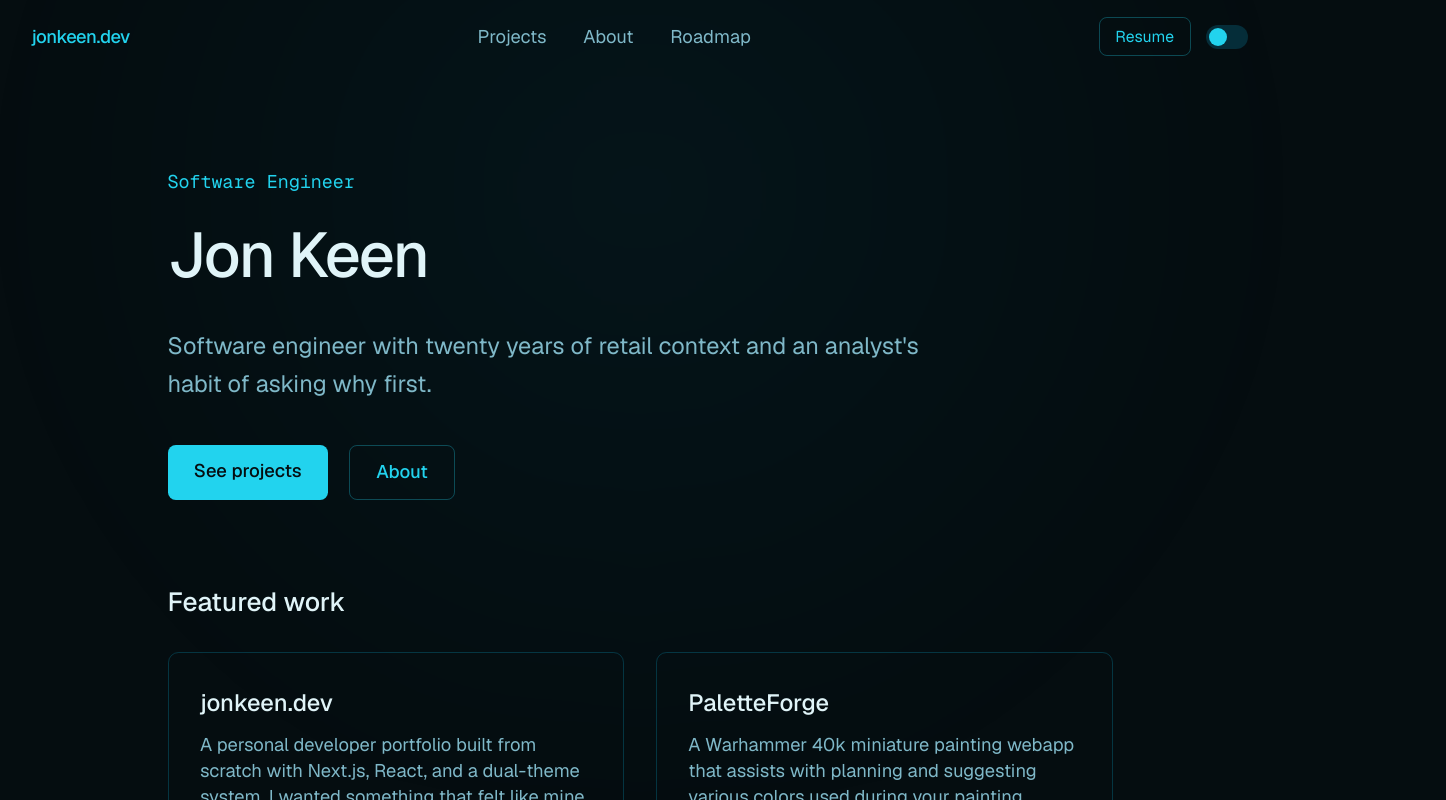
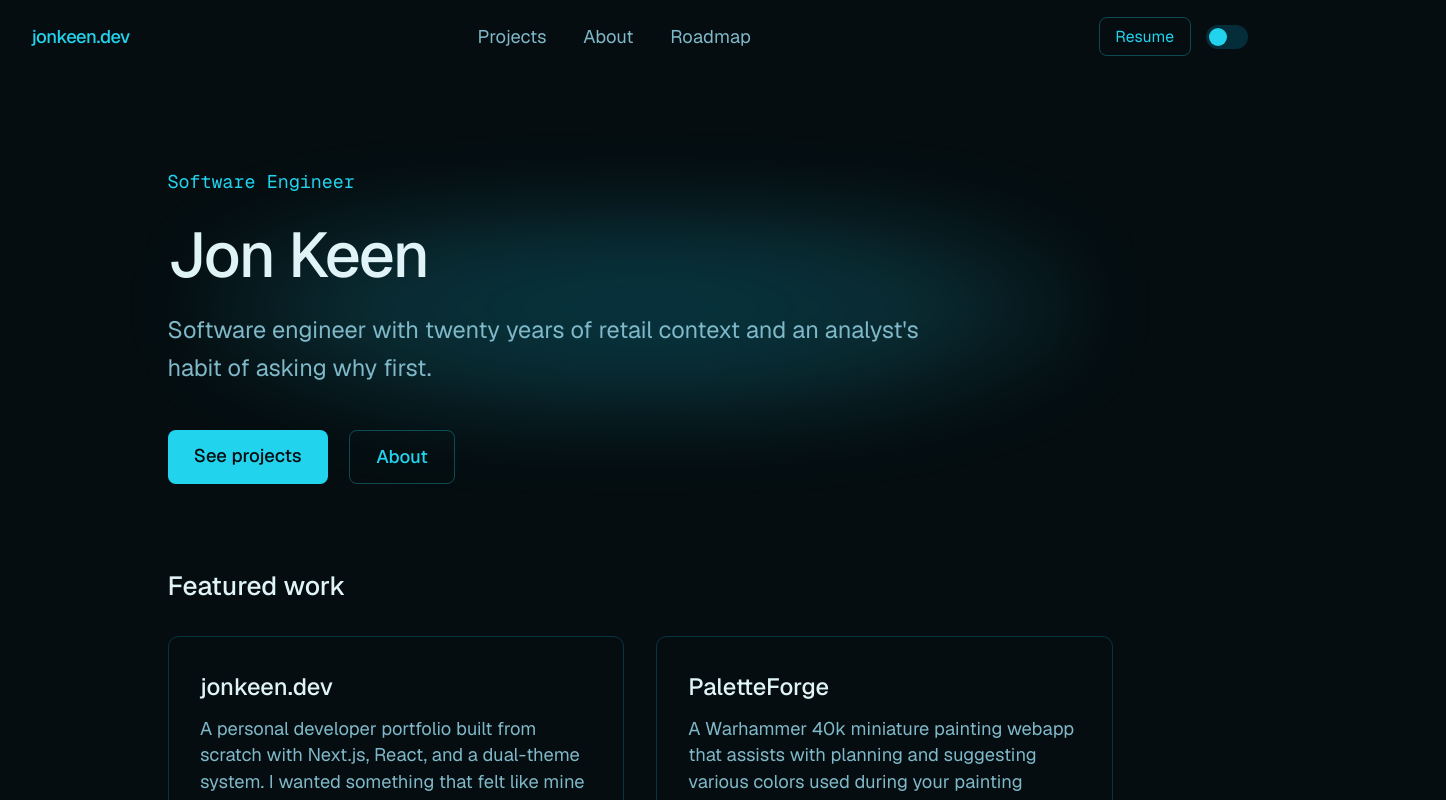
Before and after one commit to jonkeen-dev/portfolio, a Next.js app: page / in a window 1280 px wide. Shown: the top 800 px of the page, 1446 px wide, since content can reach past the window. Built offline with nearby package versions, Linux system fonts and the light colour scheme.

Commit message:
touchups to hero glow being added, testing it for now

```diff
--- a/app/globals.css
+++ b/app/globals.css
@@ -109,19 +109,27 @@
     @apply text-foreground-muted hover:text-foreground-secondary text-sm transition-colors;
   }
 
-  /* Subtle hero glow — the single allowed decorative element per design philosophy.
-     Very restrained, uses accent token, scoped to home hero only. */
+  /* Single soft glow behind the hero text (name + sub-text).
+     No box, no border, no double glow. Positioned and sized to sit behind Jon Keen + the paragraph. */
+  .hero-text {
+    position: relative;
+  }
+
   .hero-glow {
     position: absolute;
-    inset: -20% -30% -30% -30%;
+    left: 50%;
+    top: 40%;
+    transform: translate(-50%, -35%);
+    width: 95%;
+    height: 130%;
     background: radial-gradient(
-      circle at 50% 35%,
-      color-mix(in srgb, var(--accent) 6%, transparent) 0%,
-      transparent 65%
+      ellipse at 50% 45%,
+      color-mix(in srgb, var(--accent) 30%, transparent) 0%,
+      color-mix(in srgb, var(--accent-bright) 16%, transparent) 45%,
+      transparent 80%
     );
-    filter: blur(60px);
+    filter: blur(38px);
     z-index: -1;
     pointer-events: none;
-    border-radius: 999px;
   }
 }
--- a/app/page.tsx
+++ b/app/page.tsx
@@ -8,14 +8,16 @@ export default function Home() {
   return (
     <>
       <section className="relative mx-auto max-w-3xl px-6 pt-32 pb-16">
-        {/* Subtle hero glow — the single allowed decorative element (per design philosophy) */}
-        <div aria-hidden="true" className="hero-glow" />
         <p className="text-accent-bright font-mono text-sm">Software Engineer</p>
-        <h1 className="page-h1-hero">Jon Keen</h1>
-        <p className="prose-body mt-6 max-w-xl text-lg">
-          Software engineer with twenty years of retail context and an analyst&apos;s habit of
-          asking why first.
-        </p>
+        <div className="hero-text relative">
+          {/* Single clean soft glow behind Jon Keen + sub-text. No box, no border, one glow layer only. */}
+          <div aria-hidden="true" className="hero-glow" />
+          <h1 className="page-h1-hero">Jon Keen</h1>
+          <p className="prose-body mt-3 max-w-xl text-lg">
+            Software engineer with twenty years of retail context and an analyst&apos;s habit of
+            asking why first.
+          </p>
+        </div>
         <div className="mt-8 flex gap-4">
           <MotionButtonLink
             href="/projects"
--- a/lib/roadmap.ts
+++ b/lib/roadmap.ts
@@ -74,9 +74,9 @@ export const roadmap: RoadmapItem[] = [
   {
     title: "Hero glow",
     summary:
-      "Add the subtle hero glow explicitly allowed in the design language (only decorative element permitted). Use existing accent tokens at low opacity, scoped to home hero only.",
+      "Clean single soft glow layer behind the name + sub-text on the homepage (no visible box or border). Uses accent tokens + blur for a restrained pop. Matches 'borders, crisp lines, soft glows' preference while staying minimal.",
     project: "jonkeen-dev",
-    status: "Exploring",
+    status: "Done",
     dateAdded: "2026-06-16",
   },
   {
```
